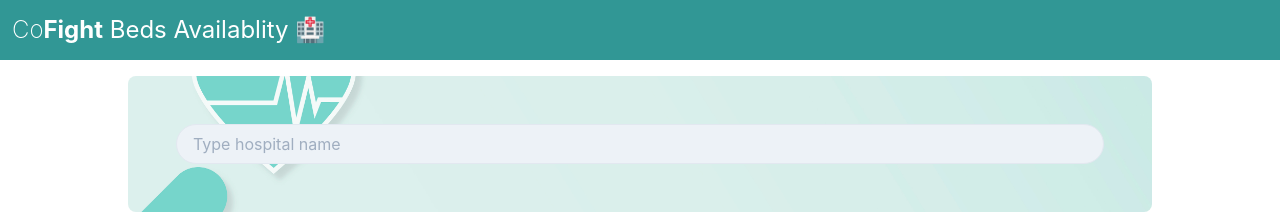
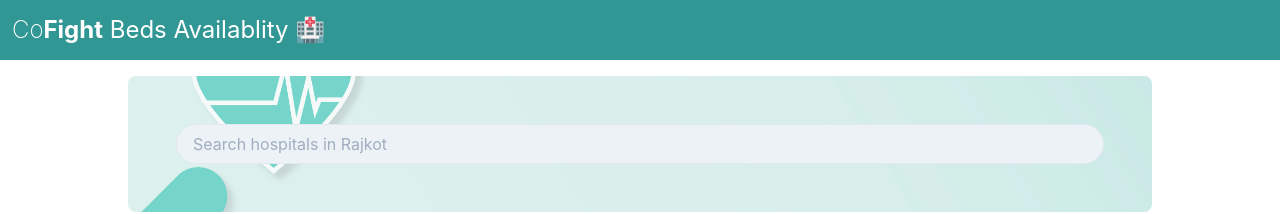
Before and after one commit to RBOSAMIYA9/covid-bed-availabiltiy, a React (Create React App) app: page / in a window 1280 px wide. Shown: the top 214 px of the page. Built offline with nearby package versions, Linux system fonts and the light colour scheme; no server answers; the database is empty.

Commit message:
added type hospital names in rajkot

```diff
--- a/src/components/SearchBar.js
+++ b/src/components/SearchBar.js
@@ -20,7 +20,7 @@ function SearchBar({ setCurrent, current }) {
 
                 >
                     <Input variant="outline"
-                        placeholder="Type hospital name "
+                        placeholder="Search hospitals in Rajkot"
                         borderRadius="full"
                         // borderColor="white"
                         focusBorderColor="#4FD1C5"
```
